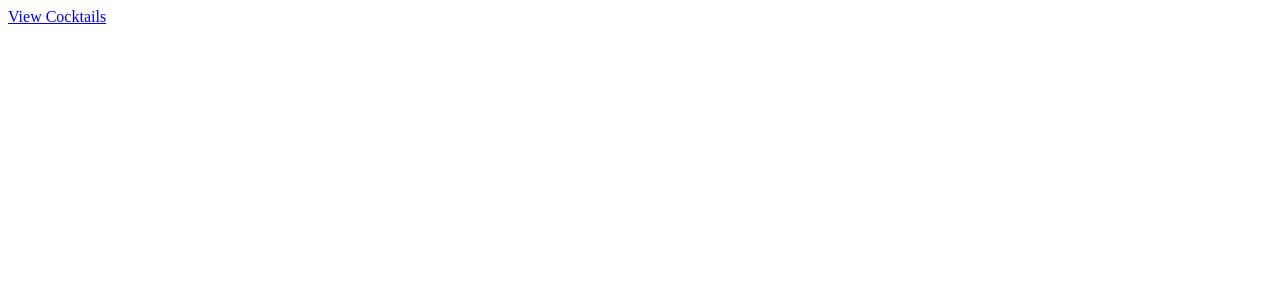
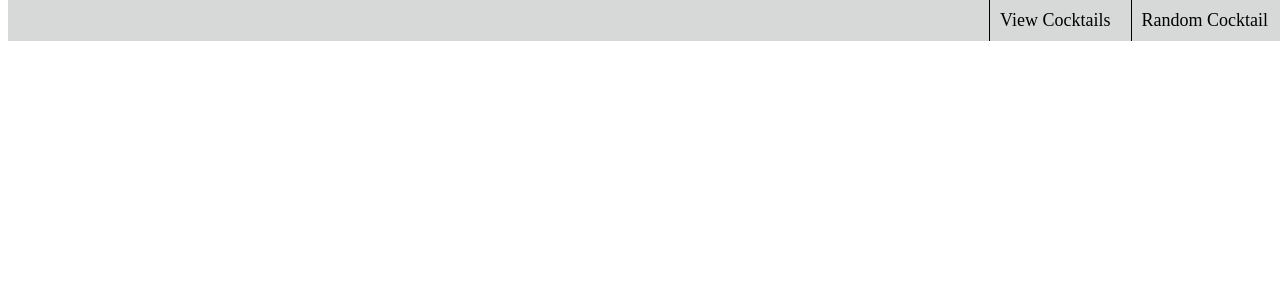
Before and after one commit to DannyW9/JS_Vue_Cocktail_Finder, a Vue app: page / in a window 1280 px wide. Shown: the top 300 px of the page. Built offline with nearby package versions, Linux system fonts and the light colour scheme; no server answers.

Commit message:
adds ability to pull a random cocktail. Will not pull a different random cocktail until the page is reset however

```diff
--- /dev/null
+++ b/public/css/main.css
@@ -0,0 +1,3 @@
+body {
+  padding-top: 60px;
+}
--- a/public/index.html
+++ b/public/index.html
@@ -5,6 +5,7 @@
     <meta http-equiv="X-UA-Compatible" content="IE=edge">
     <meta name="viewport" content="width=device-width,initial-scale=1.0">
     <link rel="icon" href="<%= BASE_URL %>favicon.ico">
+    <link rel="stylesheet" href="/css/main.css">
     <title>weekend_homework_cocktails</title>
   </head>
   <body>
--- a/src/App.vue
+++ b/src/App.vue
@@ -1,7 +1,10 @@
 <template lang="html">
   <div id="app">
     <header>
-      <router-link :to="{name: 'cocktails'}">View Cocktails</router-link>
+        <nav>
+          <router-link :to="{name: 'cocktails'}" class="nav">View Cocktails</router-link>
+          <router-link @click="this.cocktail=[]" :to="{name: 'details', params: {cocktail}}" class="nav">Random Cocktail</router-link>
+        </nav>
     </header>
     <router-view id="view"/>
   </div>
@@ -11,12 +14,58 @@
 <script>
 export default {
   name: 'app',
-  components: {
-
+  data(){
+    return {
+      cocktail: []
+    }
+  },
+  methods: {
+    reset(){
+      this.cocktail = []
+    }
+  },
+  mounted(){
+    fetch('https://www.thecocktaildb.com/api/json/v1/1/random.php')
+    .then(response => response.json())
+    .then((data) => {
+      this.cocktail = data.drinks[0]
+    });
   }
 }
 </script>
 
 <style lang="css" scoped>
 
+.nav {
+  display: block;
+  padding: 10px;
+  border-left: 1px solid black;
+  font-size: 18px;
+  margin-right: 10px;
+  text-decoration: none;
+  color: black;
+}
+
+.nav:hover {
+  background-color: black;
+  color: white;
+  text-transform: uppercase;
+}
+
+nav {
+  position: fixed;
+  display: flex;
+  justify-content: flex-end;
+  width: 100%;
+  top: 0;
+  background-color: #D7D9D8;
+}
+
+
+nav ul li a:hover {
+  background-color: #5D366D;
+  color: #D7D9D8;
+  text-transform: uppercase;
+}
+
 </style>
--- a/src/views/CocktailDetailsView.vue
+++ b/src/views/CocktailDetailsView.vue
@@ -26,8 +26,7 @@ export default {
     return {
     chosenCocktail: this.cocktail,
     fullDetails: [],
-    numbers: [],
-    ing2: []
+    numbers: []
     }
   },
   props: ['cocktail'],
@@ -85,6 +84,10 @@ h1 {
   padding: 10px;
 }
 
+p {
+ width: 50%;
+}
+
 img {
   height: 400px;
   width: 400px;
```
